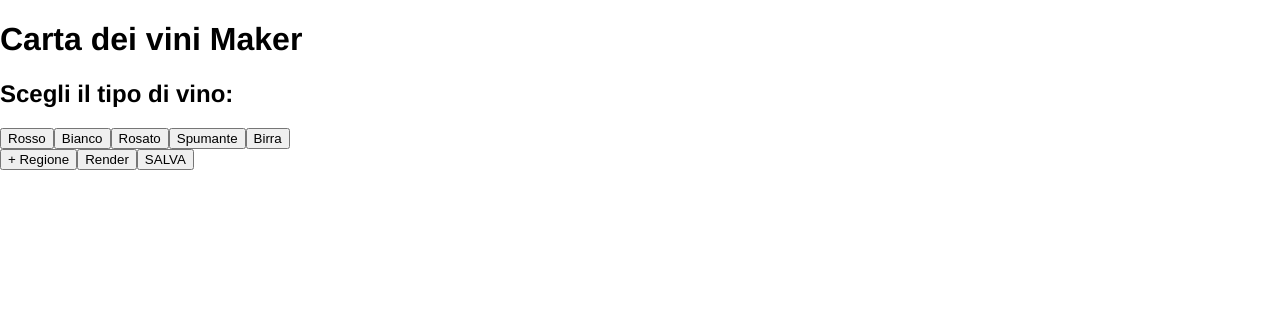
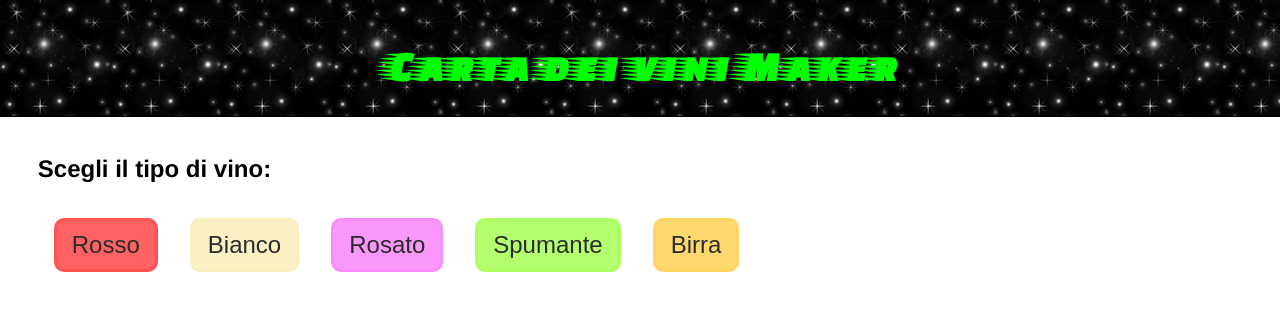
Before and after one commit to andreaiaia/cartaViniMaker, a React (Create React App) app: page / in a window 1280 px wide. Shown: the top 310 px of the page. Built offline with nearby package versions, Linux system fonts and the light colour scheme.

Commit message:
Split app into components

```diff
--- a/src/App.jsx
+++ b/src/App.jsx
@@ -1,18 +1,30 @@
+import React, { useState } from 'react';
 import './App.css';
-import Header from './Header';
-import Main from './Main';
-import Aside from './Aside';
-
-// TODO make default.css
+import Header from './Components/Header';
+import Main from './Components/Main';
+import Aside from './Components/Aside';
+import Builder from './Components/Builder';
 
 function App() {
+  const [menu, setMenu] = useState('');
+
+  const choiceHandler = (choice) => {
+    setMenu(choice)
+  }
+
   return (
     <div className="App">
-      <body>
         <Header />
-        <Main />
-        <Aside />
-      </body>
+        {(menu === '') && <Main choiceHandler={choiceHandler} />}
+        {
+          (menu !== '') &&
+          (
+            <>
+              <Builder choice={menu} />
+              <Aside />
+            </>
+          )
+        }
     </div>
   );
 }
--- a/src/Aside.jsx
+++ /dev/null
@@ -1,11 +0,0 @@
-import React from 'react'
-
-export default function Aside() {
-  return (
-    <aside class="buttons no_print">
-        <button id="new_regione" class="btn-add big-btn">+ Regione</button>
-        <button id="render" class="btn-load big-btn">Render</button>
-        <button id="save" class="btn-save big-btn">SALVA</button>
-    </aside>
-  )
-}
--- /dev/null
+++ b/src/Components/Aside.jsx
@@ -0,0 +1,12 @@
+import React from 'react';
+import './Aside.css';
+
+export default function Aside() {
+  return (
+    <aside className="buttons no_print">
+        <button id="new_regione" className="btn-add">+ Regione</button>
+        <button id="render" className="btn-load">Render</button>
+        <button id="save" className="btn-save">SALVA</button>
+    </aside>
+  )
+}
--- /dev/null
+++ b/src/Components/Builder.jsx
@@ -0,0 +1,5 @@
+import React from "react";
+
+export default function Builder({ choice }) {
+  return <>Builder {choice}</>;
+}
--- /dev/null
+++ b/src/Components/Header.jsx
@@ -0,0 +1,10 @@
+import React from 'react';
+import './Header.css';
+
+export default function Header() {
+  return (
+    <header>
+        <h1 className="logo no_print">Carta dei vini Maker</h1>
+    </header>
+  )
+}
--- /dev/null
+++ b/src/Components/Main.jsx
@@ -0,0 +1,19 @@
+import React from 'react';
+import './Main.css';
+
+export default function Main({ choiceHandler }) {
+
+
+  return (
+    <main>
+        <div id="scegli_tipo">
+            <h2>Scegli il tipo di vino:</h2>
+            <button onClick={() => choiceHandler('rosso')} className="rosso">Rosso</button>
+            <button onClick={() => choiceHandler('bianco')} className="bianco">Bianco</button>
+            <button onClick={() => choiceHandler('rosato')} className="rosato">Rosato</button>
+            <button onClick={() => choiceHandler('spumante')} className="spumante">Spumante</button>
+            <button onClick={() => choiceHandler('birra')} className="birra">Birra</button>
+        </div>
+    </main>
+  )
+}
--- a/src/Header.jsx
+++ /dev/null
@@ -1,9 +0,0 @@
-import React from 'react'
-
-export default function Header() {
-  return (
-    <header>
-        <h1 class="logo no_print">Carta dei vini Maker</h1>
-    </header>
-  )
-}
--- a/src/Main.jsx
+++ /dev/null
@@ -1,16 +0,0 @@
-import React from 'react'
-
-export default function Main() {
-  return (
-    <main>
-        <div id="scegli_tipo">
-            <h2>Scegli il tipo di vino:</h2>
-            <button id="rosso" class="tipo  big-btn">Rosso</button>
-            <button id="bianco" class="tipo  big-btn">Bianco</button>
-            <button id="rosato" class="tipo  big-btn">Rosato</button>
-            <button id="spumante" class="tipo  big-btn">Spumante</button>
-            <button id="birra" class="tipo  big-btn">Birra</button>
-        </div>
-    </main>
-  )
-}
```
